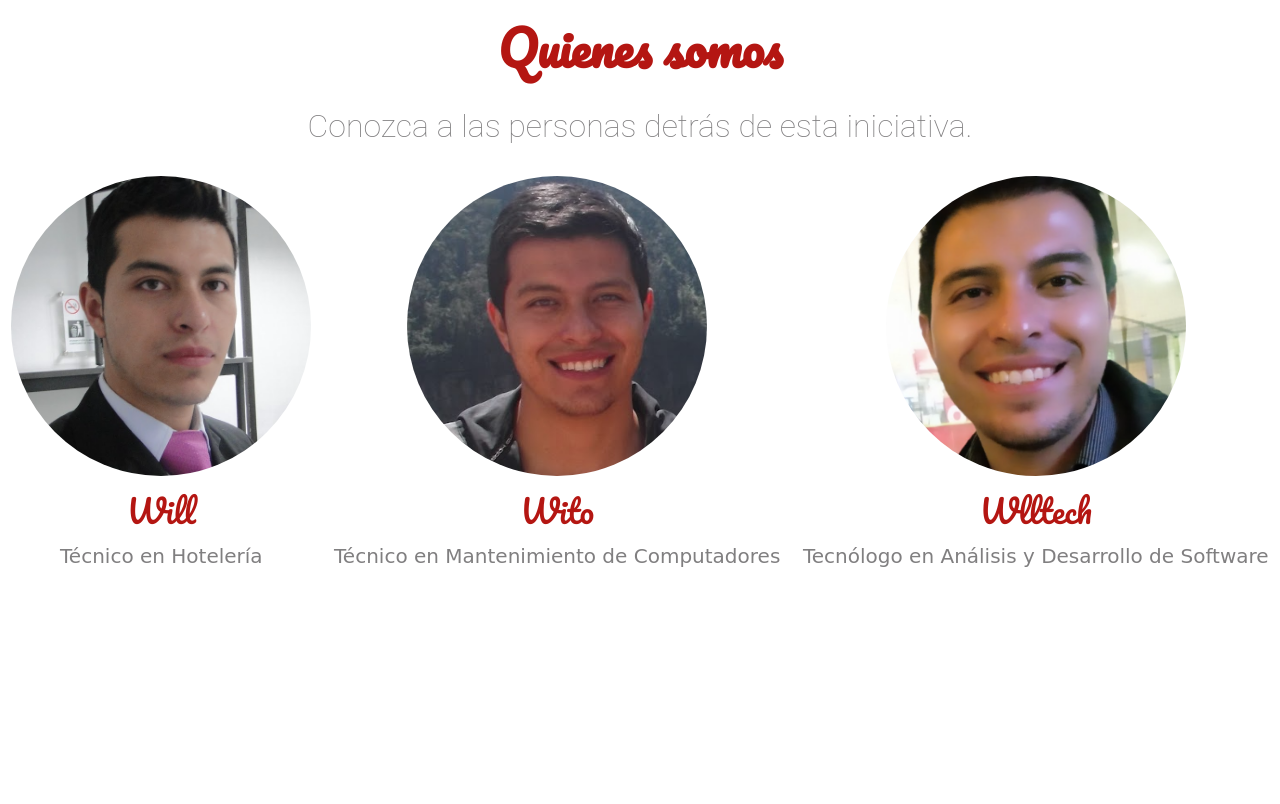
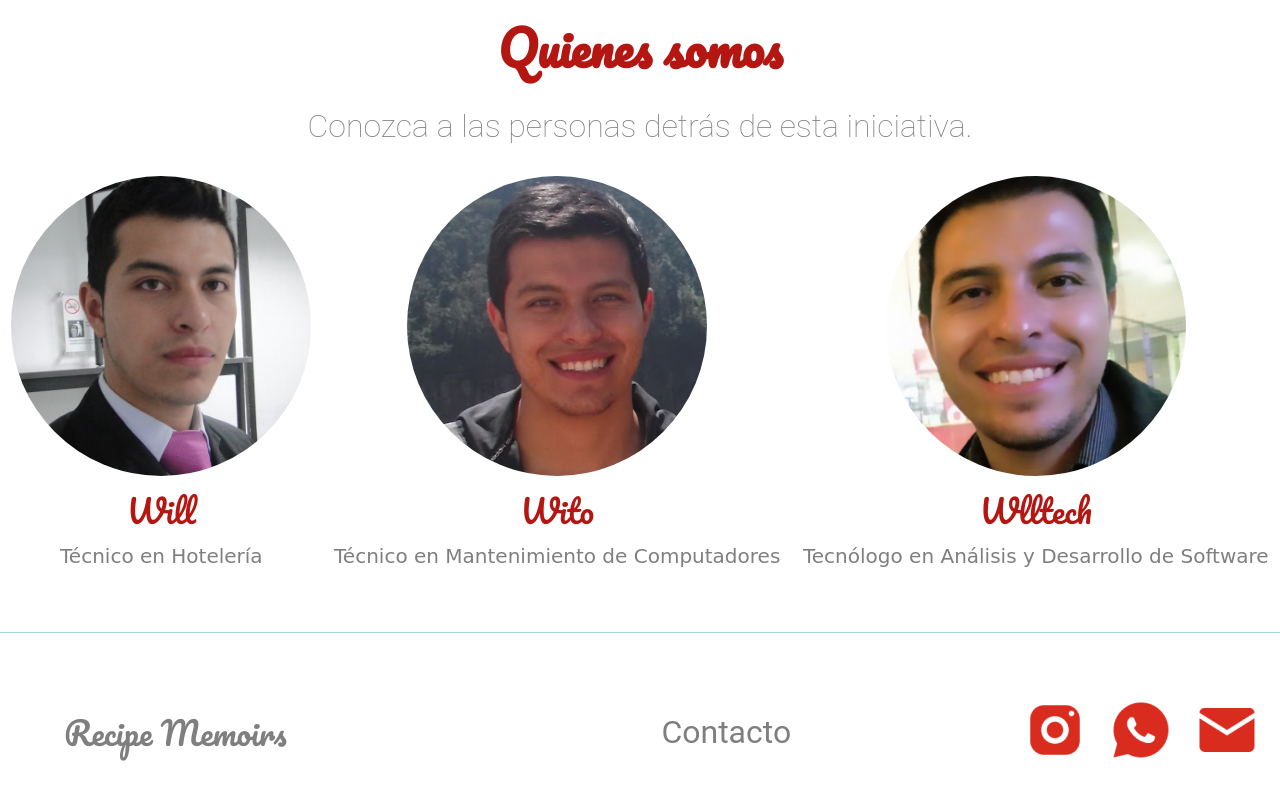
Before and after one commit to wlltech/RecipeMemoirs, a plain HTML site: page index.html in a window 1280 px wide. Shown: the part 2579-3383 px from the top of the page. Before the commit the page ends 3147 px from the top, so only its background shows below. Drawn offline with Linux system fonts and the light colour scheme; a web font is replaced by a local one.

Commit message:
Finalizando estilizacion del footer en desktop

```diff
--- /dev/null
+++ b/assets/css/footer/descripcion-footer.css
@@ -0,0 +1,6 @@
+.rodapie__descripcion {
+    display: flex;
+    font-size: 2rem;
+    margin-left: 5rem;
+    color: var(--color-text-tertiary);
+}
--- /dev/null
+++ b/assets/css/footer/footer.css
@@ -0,0 +1,11 @@
+footer {
+    display: flex;
+    justify-content: space-between;
+    align-items: center;
+    padding-top: 5rem;
+    padding-left: 2rem;
+    padding-right: 2rem;
+    border-top: 1px solid var(--color-secondary);
+    margin: 4rem 0 1rem 0;
+    padding: 3rem 0 1rem 0;
+}
--- /dev/null
+++ b/assets/css/footer/icono-footer.css
@@ -0,0 +1,3 @@
+.rodapie__icono {
+    margin-right: 1.25rem;
+}
--- /dev/null
+++ b/assets/css/footer/item-footer.css
@@ -0,0 +1,7 @@
+.rodapie__lista {
+    display: flex;
+}
+
+.rodapie__item {
+    list-style: none;
+}
--- /dev/null
+++ b/assets/css/footer/titulo-footer.css
@@ -0,0 +1,9 @@
+.rodapie__titulo {
+    display: flex;
+    color: var(--color-text-tertiary);
+    font-weight: 400;
+    font-size: 2rem;
+    align-items: center;
+    padding: 1.25rem 4rem;
+    font-family: var(--font-primary);
+}
--- a/index.html
+++ b/index.html
@@ -35,6 +35,11 @@
     <link rel="stylesheet" href="./assets/css/quienes-somos/persona-ocupacion.css">
     <link rel="stylesheet" href="./assets/css/quienes-somos/persona.css">
     <link rel="stylesheet" href="./assets/css/quienes-somos/personas.css">
+    <link rel="stylesheet" href="./assets/css/footer/descripcion-footer.css">
+    <link rel="stylesheet" href="./assets/css/footer/icono-footer.css">
+    <link rel="stylesheet" href="./assets/css/footer/item-footer.css">
+    <link rel="stylesheet" href="./assets/css/footer/titulo-footer.css">
+    <link rel="stylesheet" href="./assets/css/footer/footer.css">
 </head>
 
 <body>
@@ -140,6 +145,15 @@
             </div>
         </section>
     </main>
+    <footer>
+        <h3 class="rodapie__titulo">Recipe Memoirs</h3>
+        <p class="rodapie__descripcion">Contacto</p>
+        <ul class="rodapie__lista">
+            <li class="rodapie__item"><a class="rodapie__icono" href="#"><img src="./assets/img/Instagram.png" alt="Instagram"></a></li>
+            <li class="rodapie__item"><a class="rodapie__icono" href="#"><img src="./assets/img/WhatsApp.png" alt="WhatsApp"></a></li>
+            <li class="rodapie__item"><a class="rodapie__icono" href="#"><img src="./assets/img/email.png" alt="Correo"></a></li>
+        </ul>
+    </footer>
 </body>
 
 </html>
```
